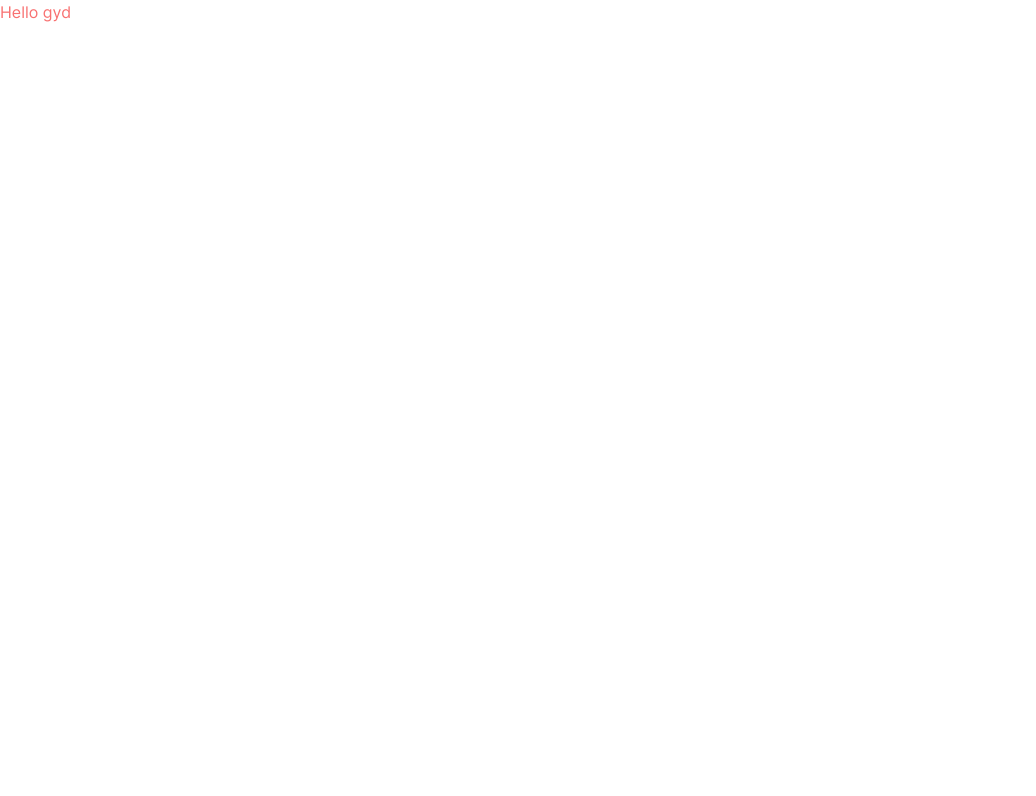
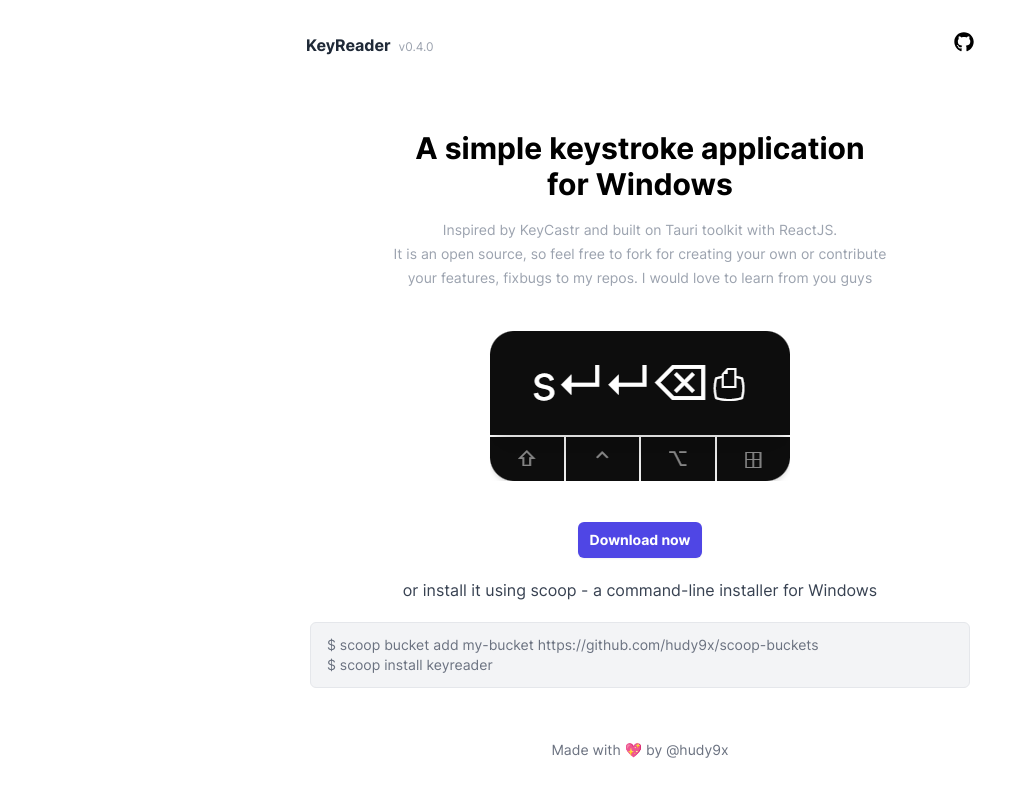
Before and after one commit to hudy9x/keyreader, a React (Vite) app: page / in a window 1280 px wide. Shown: the top 796 px of the page, without its empty margins (0-1036 px from the left). Built offline with nearby package versions, Linux system fonts and the light colour scheme.

Commit message:
update ui

```diff
--- a/index.html
+++ b/index.html
@@ -4,7 +4,7 @@
     <meta charset="UTF-8" />
     <link rel="icon" type="image/svg+xml" href="/vite.svg" />
     <meta name="viewport" content="width=device-width, initial-scale=1.0" />
-    <title>Tauri + React + TS</title>
+    <title>KeyReader</title>
   </head>
 
   <body>
--- a/src/App.tsx
+++ b/src/App.tsx
@@ -1,3 +1,60 @@
 export default function App() {
-  return <div className="text-red-400 ">Hello gyd</div>
+  return (
+    <div className="app mx-auto sm:w-[700px]">
+      <div className="header flex items-center justify-between px-4 py-8">
+        <h1>
+          <span className="font-bold text-gray-800">KeyReader</span>
+          <span className="pl-2 text-xs text-gray-400">v0.4.0</span>
+        </h1>
+        <a href="https://github.com/hudy9x/keyreader">
+          <button type="button" className="" aria-label="Github">
+            <svg
+              stroke="currentColor"
+              fill="currentColor"
+              strokeWidth="0"
+              viewBox="0 0 496 512"
+              className="text-xl"
+              aria-hidden="true"
+              focusable="false"
+              height="1em"
+              width="1em"
+              xmlns="http://www.w3.org/2000/svg"
+            >
+              <path d="M165.9 397.4c0 2-2.3 3.6-5.2 3.6-3.3.3-5.6-1.3-5.6-3.6 0-2 2.3-3.6 5.2-3.6 3-.3 5.6 1.3 5.6 3.6zm-31.1-4.5c-.7 2 1.3 4.3 4.3 4.9 2.6 1 5.6 0 6.2-2s-1.3-4.3-4.3-5.2c-2.6-.7-5.5.3-6.2 2.3zm44.2-1.7c-2.9.7-4.9 2.6-4.6 4.9.3 2 2.9 3.3 5.9 2.6 2.9-.7 4.9-2.6 4.6-4.6-.3-1.9-3-3.2-5.9-2.9zM244.8 8C106.1 8 0 113.3 0 252c0 110.9 69.8 205.8 169.5 239.2 12.8 2.3 17.3-5.6 17.3-12.1 0-6.2-.3-40.4-.3-61.4 0 0-70 15-84.7-29.8 0 0-11.4-29.1-27.8-36.6 0 0-22.9-15.7 1.6-15.4 0 0 24.9 2 38.6 25.8 21.9 38.6 58.6 27.5 72.9 20.9 2.3-16 8.8-27.1 16-33.7-55.9-6.2-112.3-14.3-112.3-110.5 0-27.5 7.6-41.3 23.6-58.9-2.6-6.5-11.1-33.3 2.6-67.9 20.9-6.5 69 27 69 27 20-5.6 41.5-8.5 62.8-8.5s42.8 2.9 62.8 8.5c0 0 48.1-33.6 69-27 13.7 34.7 5.2 61.4 2.6 67.9 16 17.7 25.8 31.5 25.8 58.9 0 96.5-58.9 104.2-114.8 110.5 9.2 7.9 17 22.9 17 46.4 0 33.7-.3 75.4-.3 83.6 0 6.5 4.6 14.4 17.3 12.1C428.2 457.8 496 362.9 496 252 496 113.3 383.5 8 244.8 8zM97.2 352.9c-1.3 1-1 3.3.7 5.2 1.6 1.6 3.9 2.3 5.2 1 1.3-1 1-3.3-.7-5.2-1.6-1.6-3.9-2.3-5.2-1zm-10.8-8.1c-.7 1.3.3 2.9 2.3 3.9 1.6 1 3.6.7 4.3-.7.7-1.3-.3-2.9-2.3-3.9-2-.6-3.6-.3-4.3.7zm32.4 35.6c-1.6 1.3-1 4.3 1.3 6.2 2.3 2.3 5.2 2.6 6.5 1 1.3-1.3.7-4.3-1.3-6.2-2.2-2.3-5.2-2.6-6.5-1zm-11.4-14.7c-1.6 1-1.6 3.6 0 5.9 1.6 2.3 4.3 3.3 5.6 2.3 1.6-1.3 1.6-3.9 0-6.2-1.4-2.3-4-3.3-5.6-2z"></path>
+            </svg>
+          </button>
+        </a>
+      </div>
+      <div className="main text-center space-y-4 mt-[40px] sm:mt-[40px]">
+        <h2 className="font-bold text-3xl w-[450px] mx-auto">
+          A simple keystroke application for Windows
+        </h2>
+        <p className="text-gray-400 text-sm w-[500px] leading-6 mx-auto">
+          Inspired by KeyCastr and built on Tauri toolkit with ReactJS.
+          <br /> It is an open source, so feel free to fork for creating your
+          own or contribute your features, fixbugs to my repos. I would love to
+          learn from you guys
+        </p>
+        <img src="/screenshot.png" className="inline-block" />
+
+        <div className="space-y-5 pb-[100px] mx-5">
+          <a href="https://github.com/hudy9x/keyreader/releases/latest">
+            <button className="rounded-md bg-indigo-600 px-3 py-2 text-sm font-semibold text-white shadow-sm hover:bg-indigo-500 focus-visible:outline focus-visible:outline-2 focus-visible:outline-offset-2 focus-visible:outline-indigo-600">
+              Download now
+            </button>
+          </a>
+          <p className="text-gray-700">
+            or install it using scoop - a command-line installer for Windows
+          </p>
+          <p className="text-sm text-gray-500 text-left bg-gray-100 px-4 py-3 border rounded-md">
+            $ scoop bucket add my-bucket https://github.com/hudy9x/scoop-buckets{" "}
+            <br />$ scoop install keyreader
+          </p>
+          <p className="py-8 text-gray-500 text-sm">
+            Made with 💖 by <a href="https://github.com/hudy9x">@hudy9x</a>
+          </p>
+        </div>
+      </div>
+    </div>
+  )
 }
```
Also changed, not shown: public/screenshot.png (added), src/styles.css (line endings or trailing spaces).
